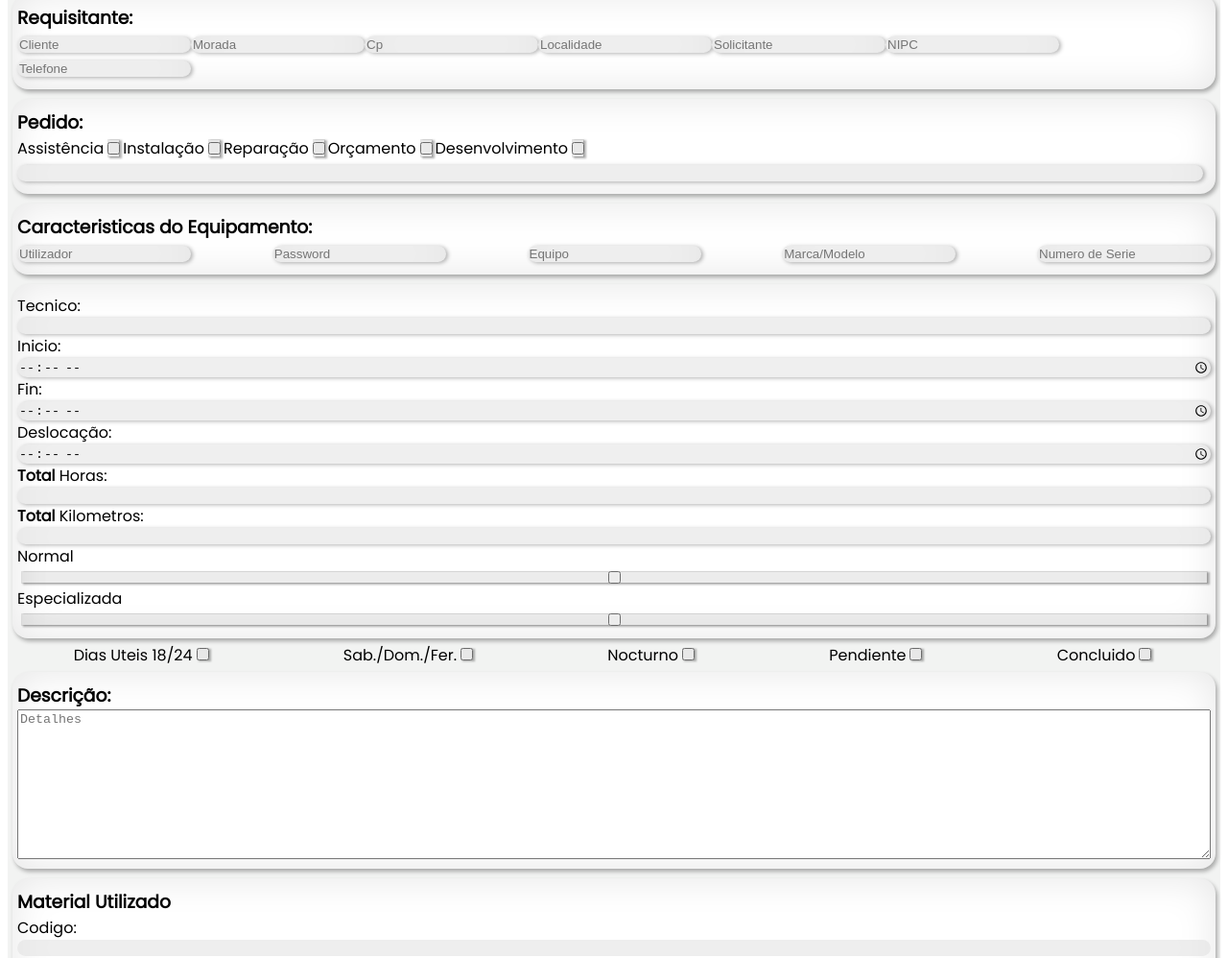
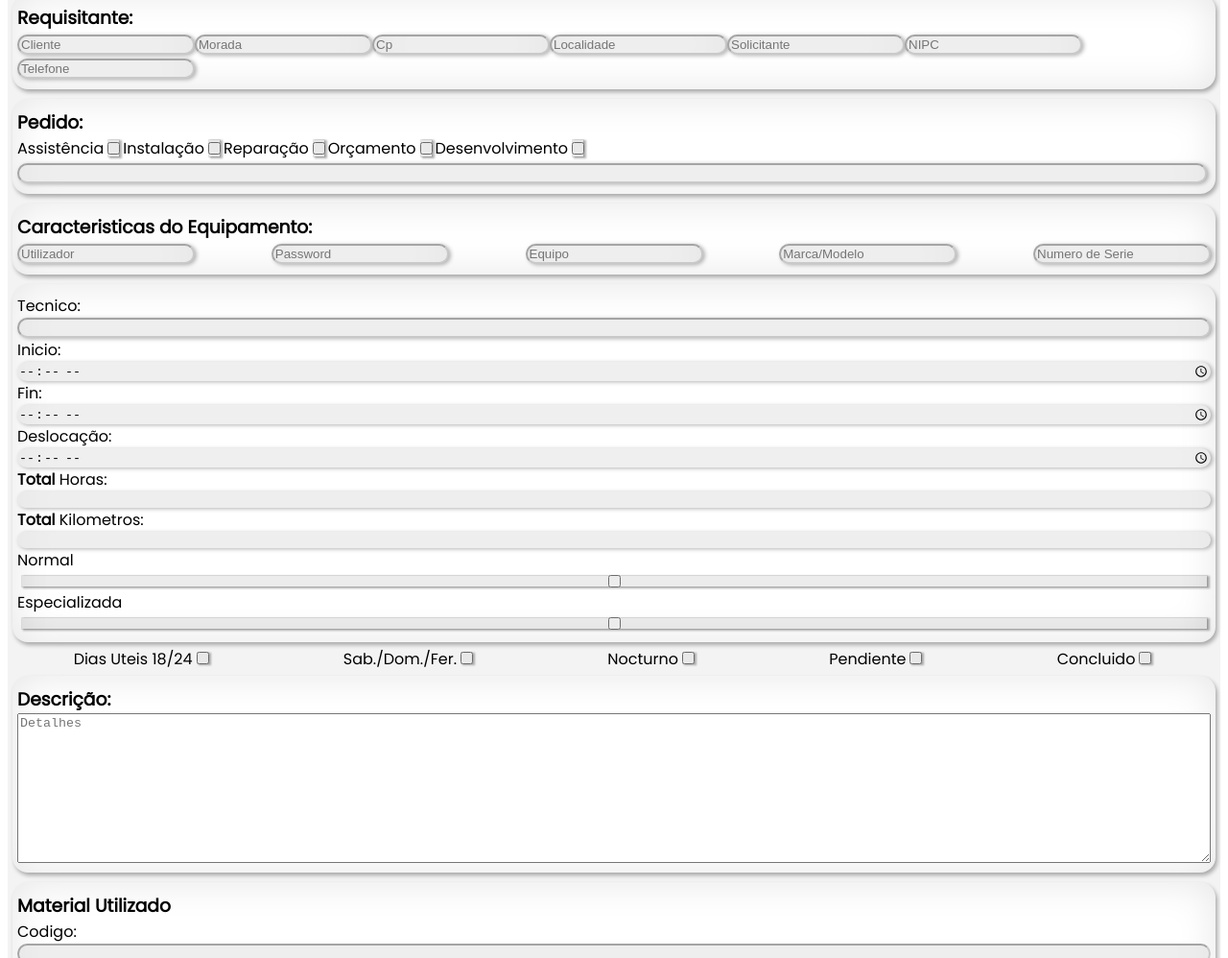
Before and after one commit to gandroide/formularioRelatorio, a Gatsby site: page /components/formularioDeServicio in a window 1280 px wide. Shown: the part 54-1052 px from the top of the page at 96% size. Built offline with nearby package versions, Linux system fonts and the light colour scheme; Gatsby itself is replaced by a stand-in of ours.

Commit message:
sombreado de los bordes

```diff
--- a/src/pages/components/style.module.scss
+++ b/src/pages/components/style.module.scss
@@ -29,7 +29,7 @@
         background-color: white;
         color: black;
         border-radius: 1em;
-        border: none;
+        border-color: rgba(128, 128, 128, 0.425);
         box-shadow:2px 1px 4px rgba(0, 0, 0, 0.3), 0 0 40px rgba(0, 0, 0, 0.1) inset;
       }
 
@@ -59,7 +59,7 @@
         background-color: white;
         color: black;
         border-radius: 1em;
-        border: none;
+        border-color: rgba(128, 128, 128, 0.425);
         box-shadow:2px 1px 4px rgba(0, 0, 0, 0.3), 0 0 40px rgba(0, 0, 0, 0.1) inset;
         align-self: center;
         width: 99%;
@@ -98,7 +98,7 @@
         background-color: white;
         color: black;
         border-radius: 1em;
-        border: none;
+        border-color: rgba(128, 128, 128, 0.425);
         box-shadow:2px 1px 4px rgba(0, 0, 0, 0.3), 0 0 40px rgba(0, 0, 0, 0.1) inset;
       }
 
@@ -127,7 +127,7 @@
         background-color: white;
         color: black;
         border-radius: 1em;
-        border: none;
+        border-color: rgba(128, 128, 128, 0.425);
         box-shadow:2px 1px 4px rgba(0, 0, 0, 0.3), 0 0 40px rgba(0, 0, 0, 0.1) inset;
       }
 
@@ -185,7 +185,7 @@
         background-color: white;
         color: black;
         border-radius: 1em;
-        border: none;
+        border-color: rgba(128, 128, 128, 0.425);
         box-shadow:2px 1px 4px rgba(0, 0, 0, 0.3), 0 0 40px rgba(0, 0, 0, 0.1) inset;
       }
 
@@ -209,7 +209,7 @@
         background-color: white;
         color: black;
         border-radius: 1em;
-        border: none;
+        border-color: rgba(128, 128, 128, 0.425);
         box-shadow:2px 1px 4px rgba(240, 240, 240, 0), 0 0 40px rgba(0, 0, 0, 0.1) inset;
       }
 
```
